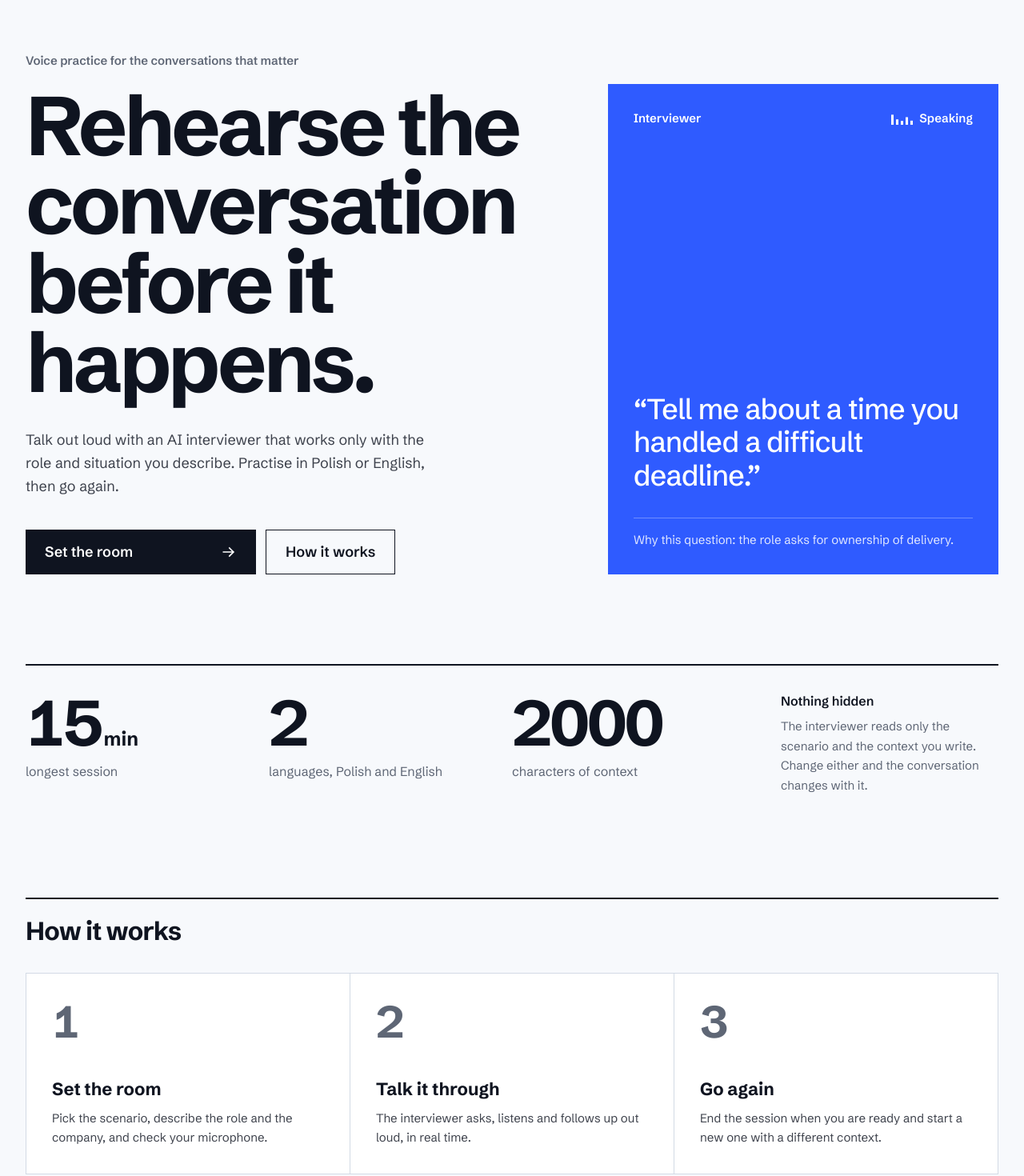
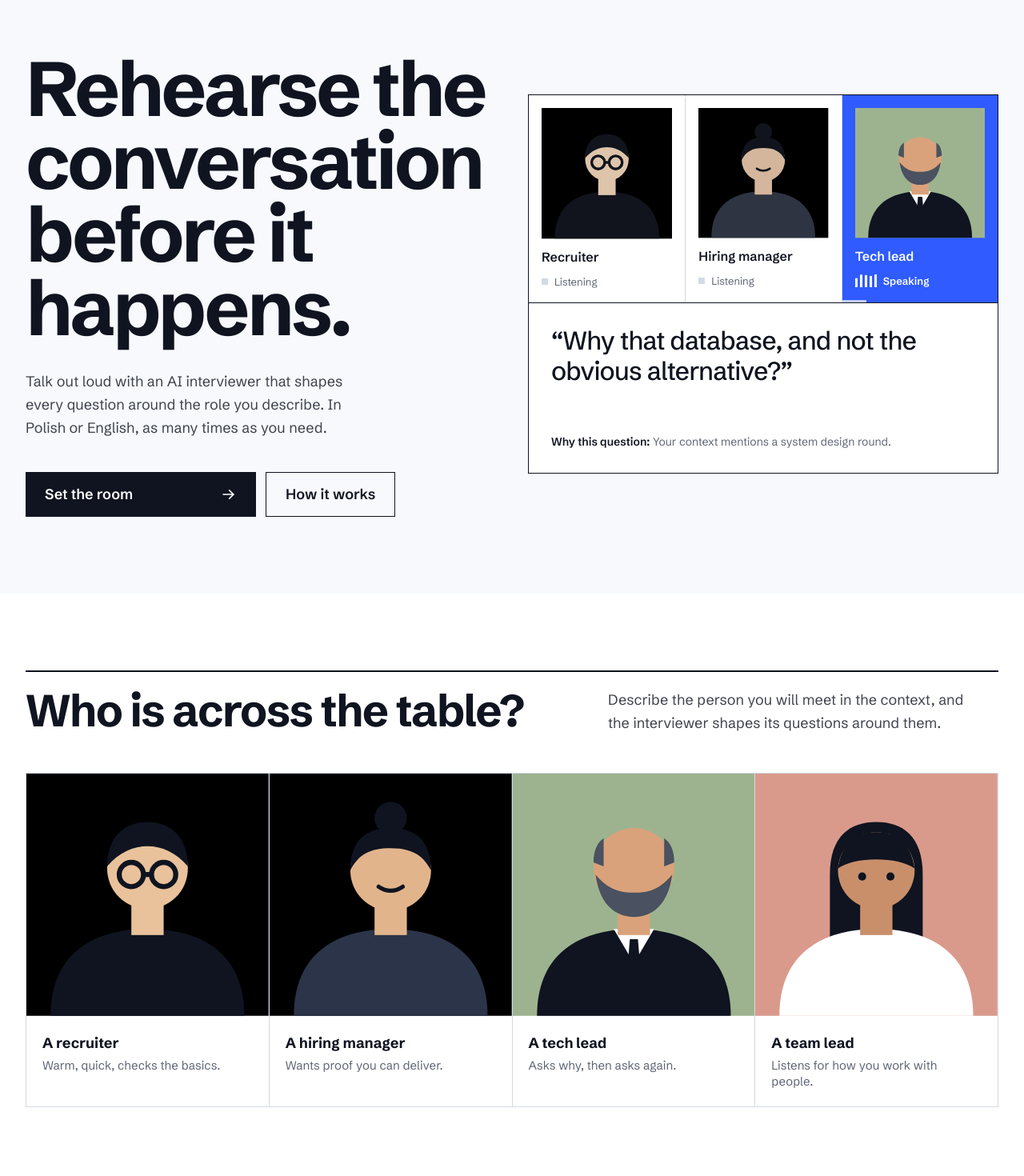
Before and after one commit to Professional-Design-Project/PDP, a Next.js app in the folder frontend/: page / in a window 1280 px wide. Shown: the part 80-1550 px from the top of the page at 80% size. Built offline with nearby package versions, Linux system fonts and the light colour scheme.

Commit message:
feat(frontend): rework landing page around the room and personas

```diff
--- a/frontend/src/app/page.tsx
+++ b/frontend/src/app/page.tsx
@@ -1,19 +1,21 @@
 import Link from "next/link";
 import { arrowMotion, buttonStyles } from "@/components/button-styles";
 import { ArrowRightIcon } from "@/components/icons";
+import { LiveRoom } from "@/components/live-room";
+import { PersonaPortrait, type PersonaTint } from "@/components/persona-portrait";
 import { Rise } from "@/components/rise";
-import { SpeakingBars } from "@/components/speaking-bars";
 
-const numbers = [
-  { value: "15", unit: "min", label: "longest session" },
-  { value: "2", label: "languages, Polish and English" },
-  { value: "2000", label: "characters of context" },
+const people: { tint: PersonaTint; role: string; line: string }[] = [
+  { tint: "amber", role: "A recruiter", line: "Warm, quick, checks the basics." },
+  { tint: "slate", role: "A hiring manager", line: "Wants proof you can deliver." },
+  { tint: "sage", role: "A tech lead", line: "Asks why, then asks again." },
+  { tint: "rose", role: "A team lead", line: "Listens for how you work with people." },
 ];
 
 const steps = [
   {
     title: "Set the room",
-    text: "Pick the scenario, describe the role and the company, and check your microphone.",
+    text: "Describe the role, the company and who you will meet, then check your microphone.",
   },
   {
     title: "Talk it through",
@@ -21,30 +23,26 @@ const steps = [
   },
   {
     title: "Go again",
-    text: "End the session when you are ready and start a new one with a different context.",
+    text: "Change the context and start a new session until the answers come easily.",
   },
 ];
 
 export default function Landing() {
   return (
     <main>
-      <section className="mx-auto grid max-w-7xl gap-12 px-4 pt-14 pb-20 sm:px-8 sm:pt-20 lg:grid-cols-12 lg:gap-8 lg:pb-28">
-        <div className="lg:col-span-7">
-          <Rise as="p" className="text-[15px] font-semibold text-muted">
-            Voice practice for the conversations that matter
-          </Rise>
+      <section className="mx-auto grid max-w-7xl gap-12 px-4 pt-14 pb-24 sm:px-8 sm:pt-20 lg:grid-cols-12 lg:items-center lg:gap-10">
+        <div className="lg:col-span-6">
           <Rise
             as="h1"
-            delay={80}
-            className="mt-5 text-[52px] leading-[0.95] font-bold tracking-[-0.045em] sm:text-[88px] xl:text-[104px]"
+            className="text-[52px] leading-[0.95] font-bold tracking-[-0.04em] text-balance sm:text-[84px] xl:text-[96px]"
           >
             Rehearse the conversation before it happens.
           </Rise>
-          <Rise as="p" delay={180} className="mt-8 max-w-lg text-lg leading-relaxed text-ink/80">
-            Talk out loud with an AI interviewer that works only with the role and situation you
-            describe. Practise in Polish or English, then go again.
+          <Rise as="p" delay={120} className="mt-8 max-w-md text-lg leading-relaxed text-ink/80">
+            Talk out loud with an AI interviewer that shapes every question around the role you
+            describe. In Polish or English, as many times as you need.
           </Rise>
-          <Rise delay={260} className="mt-10 flex flex-col gap-3 sm:flex-row">
+          <Rise delay={220} className="mt-10 flex flex-col gap-3 sm:flex-row">
             <Link href="/practice" data-pressable className={`${buttonStyles.ink} sm:w-72`}>
               Set the room
               <ArrowRightIcon className={arrowMotion} />
@@ -55,77 +53,66 @@ export default function Landing() {
           </Rise>
         </div>
 
-        <Rise delay={340} className="lg:col-span-5 lg:mt-10">
-          <figure className="flex h-full min-h-96 flex-col bg-cobalt p-6 text-white sm:p-8">
-            <figcaption className="flex items-center justify-between text-[15px]">
-              <span className="font-semibold">Interviewer</span>
-              <span className="inline-flex items-center gap-2 font-semibold">
-                <SpeakingBars />
-                Speaking
-              </span>
-            </figcaption>
-            <blockquote className="mt-auto pt-16 text-[30px] leading-[1.15] font-medium tracking-tight sm:text-[36px]">
-              “Tell me about a time you handled a difficult deadline.”
-            </blockquote>
-            <p className="mt-8 border-t border-white/30 pt-4 text-[15px] text-white/85">
-              Why this question: the role asks for ownership of delivery.
-            </p>
-          </figure>
+        <Rise delay={320} className="lg:col-span-6">
+          <LiveRoom />
         </Rise>
       </section>
 
-      <section aria-label="In numbers" className="mx-auto max-w-7xl px-4 sm:px-8">
-        <dl className="grid border-t-2 border-ink sm:grid-cols-2 lg:grid-cols-4">
-          {numbers.map((item, index) => (
-            <Rise
-              key={item.label}
-              delay={420 + index * 70}
-              className="border-b border-line py-8 sm:pr-8 lg:border-b-0"
+      <section aria-labelledby="table-title" className="bg-white">
+        <div className="mx-auto max-w-7xl px-4 py-20 sm:px-8 sm:py-24">
+          <div className="grid gap-6 border-t-2 border-ink pt-5 lg:grid-cols-12 lg:gap-8">
+            <h2
+              id="table-title"
+              className="text-[40px] leading-none font-bold tracking-[-0.03em] text-balance sm:text-[56px] lg:col-span-7"
             >
-              <dt className="sr-only">{item.label}</dt>
-              <dd>
-                <span className="text-[64px] leading-none font-bold tracking-[-0.05em] tabular-nums sm:text-[80px]">
-                  {item.value}
-                </span>
-                {item.unit && <span className="ml-1 text-2xl font-bold">{item.unit}</span>}
-                <span className="mt-2 block text-muted">{item.label}</span>
-              </dd>
-            </Rise>
-          ))}
-          <Rise delay={630} className="py-8 lg:pl-8">
-            <p className="font-semibold">Nothing hidden</p>
-            <p className="mt-2 text-[15px] leading-relaxed text-muted">
-              The interviewer reads only the scenario and the context you write. Change either and
-              the conversation changes with it.
+              Who is across the table?
+            </h2>
+            <p className="max-w-md text-lg leading-relaxed text-ink/80 lg:col-span-5">
+              Describe the person you will meet in the context, and the interviewer shapes its
+              questions around them.
             </p>
-          </Rise>
-        </dl>
+          </div>
+          <ul className="mt-12 grid grid-cols-2 border-t border-l border-line lg:grid-cols-4">
+            {people.map((person) => (
+              <li key={person.role} className="group border-r border-b border-line">
+                <div className="overflow-hidden">
+                  <PersonaPortrait
+                    tint={person.tint}
+                    className="aspect-square w-full transition-transform duration-700 ease-(--ease-soft) group-hover:scale-[1.04]"
+                  />
+                </div>
+                <div className="p-4 sm:p-5">
+                  <p className="text-lg font-bold">{person.role}</p>
+                  <p className="mt-1 text-[15px] leading-snug text-muted">{person.line}</p>
+                </div>
+              </li>
+            ))}
+          </ul>
+        </div>
       </section>
 
       <section
         id="how-it-works"
         aria-labelledby="how-it-works-title"
-        className="mx-auto max-w-7xl scroll-mt-8 px-4 pt-24 sm:px-8"
+        className="mx-auto max-w-7xl scroll-mt-8 px-4 pt-20 sm:px-8 sm:pt-24"
       >
-        <div className="border-t-2 border-ink pt-5">
-          <h2
-            id="how-it-works-title"
-            className="text-[32px] leading-tight font-bold tracking-tight"
-          >
-            How it works
-          </h2>
-        </div>
-        <ol className="mt-8 grid border-t border-l border-line md:grid-cols-3">
+        <h2
+          id="how-it-works-title"
+          className="border-t-2 border-ink pt-5 text-[32px] leading-tight font-bold tracking-tight"
+        >
+          How it works
+        </h2>
+        <ol className="mt-10 grid gap-10 md:grid-cols-3 md:gap-0">
           {steps.map((step, index) => (
             <li
               key={step.title}
-              className="group border-r border-b border-line bg-white p-6 hover:bg-raised sm:p-8"
+              className="md:border-l md:border-line md:px-8 md:first:border-l-0 md:first:pl-0"
             >
-              <span className="text-[56px] leading-none font-bold tracking-[-0.05em] text-muted tabular-nums transition-colors duration-300 group-hover:text-cobalt">
-                {index + 1}
-              </span>
-              <h3 className="mt-10 text-[22px] font-bold">{step.title}</h3>
-              <p className="mt-2 text-[15px] leading-relaxed text-ink/80">{step.text}</p>
+              <p className="text-[15px] font-semibold text-cobalt tabular-nums">Step {index + 1}</p>
+              <h3 className="mt-3 text-[26px] leading-tight font-bold tracking-tight">
+                {step.title}
+              </h3>
+              <p className="mt-3 max-w-xs leading-relaxed text-ink/80">{step.text}</p>
             </li>
           ))}
         </ol>
```
Also changed, not shown: 1 other file (tests, documents, lock files or other folders).
